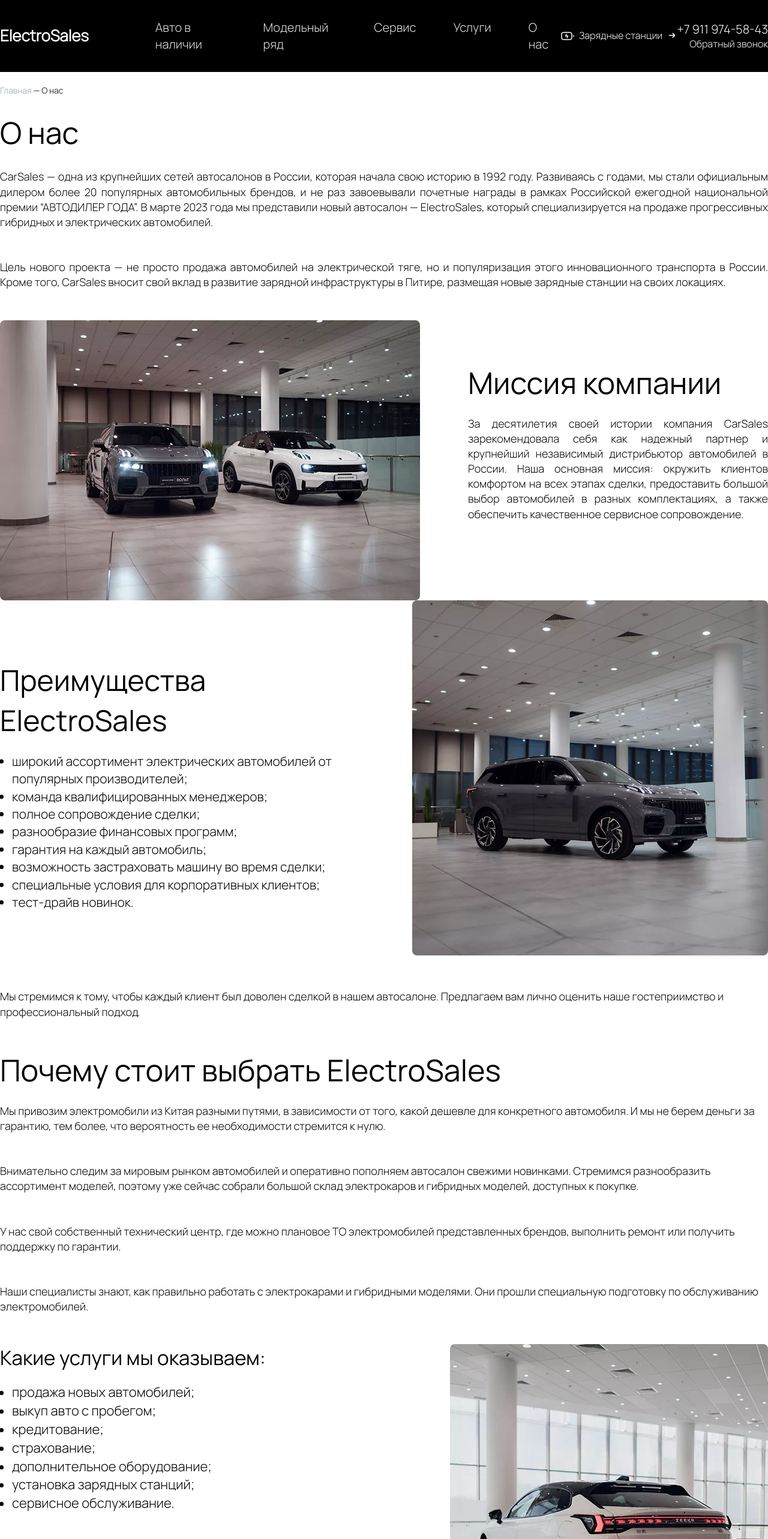
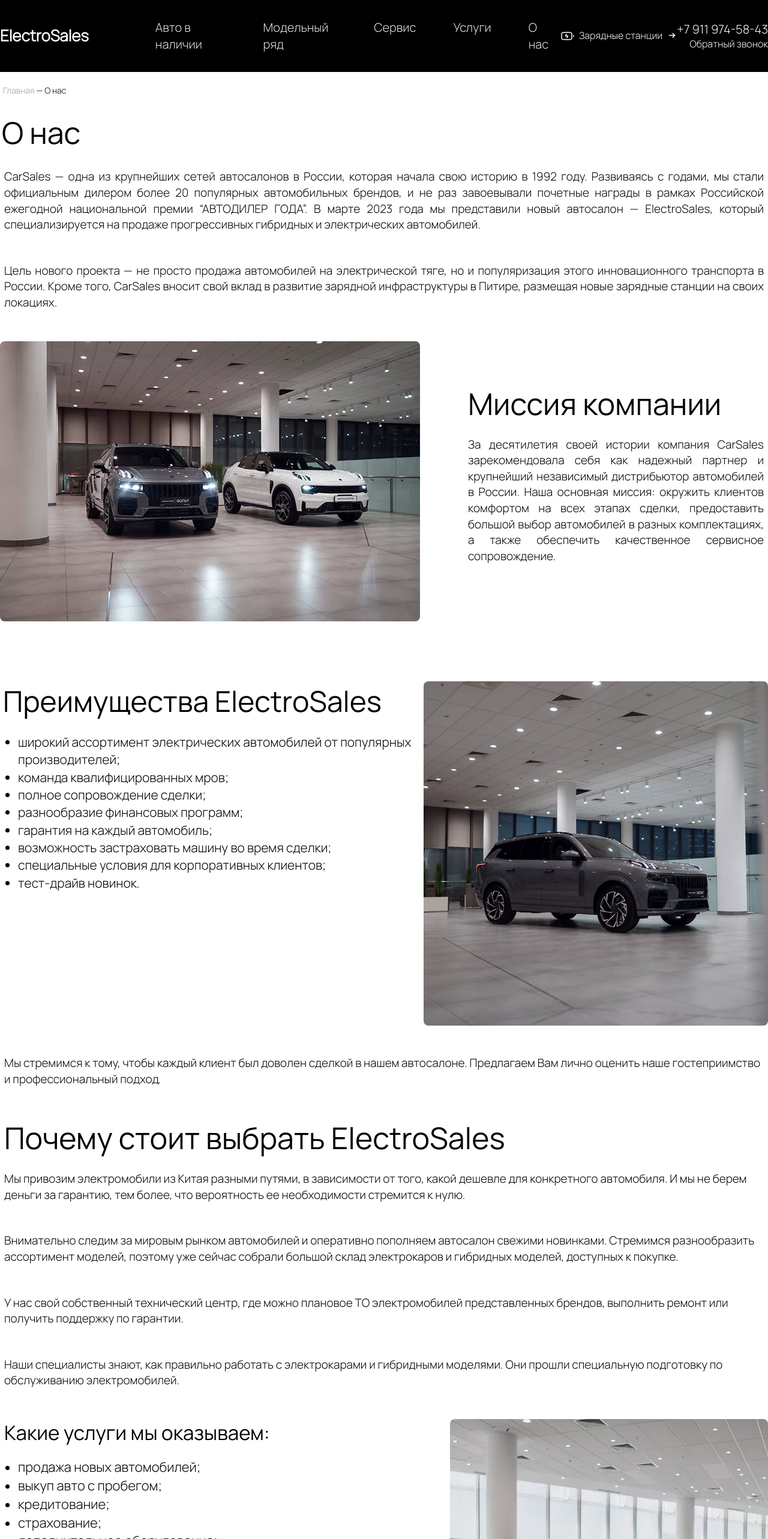
Before and after one commit to Bondik4/Bond4ik.github.io, a React (Create React App) app: page /AboutUs in a window 1280 px wide. Shown: the top 2566 px of the page at 60% size. Built offline with nearby package versions, Linux system fonts and the light colour scheme.

Commit message:
Адаптив пара страниц

```diff
--- a/src/components/advantages.js
+++ b/src/components/advantages.js
@@ -5,7 +5,7 @@
     <div className="bg-black">
       <div className="container mx-auto py-[90px]">
       <img className="max-h-full" src="/media/Line/1.jpg"></img>
-        <div className="">
+        <div className="pt-[50px]">
           <a className="pt-[30px] text-white text-[20px] ">ПРЕИМУЩЕСТВА</a>
           <div className="pt-[20px]">
           <div className="pl-[492px] leading-[80px] text-[80px] text-white font-Bold flex text-right text-justify">Почему клиенты выбирают и покупают электромобили в ElectroSales</div>
@@ -37,6 +37,9 @@
             </a>
           </div>
         </div>
+        <div className="pt-[50px]">
+          <img className="max-h-full" src="/media/Line/1.jpg"></img>
+        </div>
       </div>
     </div>
   )
--- a/src/components/podbor.js
+++ b/src/components/podbor.js
@@ -2,9 +2,9 @@
 
 function podbor(){
   return(
-    <div className="container mx-auto flex py-[90px]" >
+    <div className="flex flex-col lg:flex lg:flex-row container mx-auto py-[90px]" >
       <img className="" src="./media/podbor/1.webp"></img>
-      <div className="pl-[80px] flex flex-col pt-[350px]">
+      <div className=" pl-[80px] flex flex-col lg:pt-[350px]">
         <a className="text-[52px] leading-[70px] font-Bold ">Нужна помощь в подборе автомобиля?</a>
         <a className="text-[20px] pt-[30px] max-w-[410px]">Оставьте нам свои данные и наш менеджер свяжется с вами в течение 15 минут.</a>
         <div className='flex gap-[10px] pt-[30px]'>
--- a/src/pages/AboutUs.js
+++ b/src/pages/AboutUs.js
@@ -2,23 +2,23 @@
 import Footer from "../components/Footer";
 import { Link } from 'react-router-dom';
 
-function AboutUs(){
-  return(
+function AboutUs() {
+  return (
     <div>
       <div>
-        <Header/>
+        <Header />
       </div>
-      <div className="container mx-auto">
+      <div className="container mx-auto ">
         <div className="pt-[140px]">
           <div>
-              <Link className="text-slate-400 text-[14px] " to="/">Главная </Link>
-              <a className="text-[14px]">— О нас</a>
+            <Link className="pl-[5px] text-slate-400 text-[14px] " to="/">Главная </Link>
+            <a className="text-[14px] ">— О нас</a>
           </div>
         </div>
         <div className="pt-[25px]">
-          <h className="text-[50px] font-Bold">О нас</h>
+          <h className="text-[50px] font-Bold pl-[3px]">О нас</h>
         </div>
-          <div className="text-[18px] pt-[25px] text-justify">
+       <div className="text-[19px] pt-[25px] text-justify pl-[7px] pr-[7px]">
           <a>CarSales — одна из крупнейших сетей автосалонов в России, которая начала свою историю
             в 1992 году. Развиваясь с годами, мы стали официальным дилером более 20 популярных
             автомобильных брендов, и не раз завоевывали почетные награды в рамках Российской
@@ -27,17 +27,17 @@
             гибридных и электрических автомобилей.
           </a>
         </div>
-        <div className="text-[18px] py-[50px] text-justify">
+        <div className="text-[19px] py-[50px] text-justify pl-[7px] pr-[7px]">
           <a>Цель нового проекта — не просто продажа
             автомобилей на электрической тяге, но и популяризация этого инновационного транспорта
             в России. Кроме того, CarSales вносит свой вклад в развитие зарядной инфраструктуры в
             Питире, размещая новые зарядные станции на своих локациях.</a>
         </div>
-        <div className="flex">
-          <img className="rounded-lg" src="./media/AboutUs/1.webp"></img>
-          <div className="flex flex-col pt-[70px] pb-[80px] pl-[80px]">
-          <h className="text-[50px] font-Bold"> Миссия компании</h>
-          <a className="text-[18px] pt-[20px] text-justify">
+        <div className="flex flex-col lg:flex lg:flex-row">
+          <img className="rounded-lg w-full sm:w-[700px]" src="./media/AboutUs/1.webp"></img>
+          <div className="flex flex-col pt-[70px] pb-[70px] md:pl-0">
+            <h className="text-[50px] font-Bold lg:pl-[80px] pl-[7px] pr-[7px]">Миссия компании</h>
+            <a className="text-[19px] pt-[20px] text-justify pl-[7px] pr-[7px] lg:pl-[80px]">
               За десятилетия своей истории компания CarSales
               зарекомендовала себя как надежный партнер и крупнейший
               независимый дистрибьютор автомобилей в России. Наша основная миссия:
@@ -47,13 +47,13 @@
             </a>
           </div>
         </div>
-        <div className="flex">
-          <div className="flex flex-col pt-[100px] pb-[80px] pr-[80px]">
-            <h className="text-[48px] font-Bold">Преимущества ElectroSales</h>
+        <div className="flex flex-col-reverse lg:flex lg:flex-row">
+          <div className="flex flex-col pt-[100px] pb-[80px] pr-[80px] md:pr-0">
+            <h className="text-[48px] font-Bold pl-[5px]">Преимущества ElectroSales</h>
             <div>
-              <ul className="text-[21px] list-disc pl-[20px] pt-[20px]">
+              <ul className="text-[21px] list-disc pl-[30px] pt-[20px] ">
                 <li>широкий ассортимент электрических автомобилей от популярных производителей;</li>
-                <li>команда квалифицированных менеджеров;</li>
+                <li>команда квалифицированных мров;</li>
                 <li>полное сопровождение сделки;</li>
                 <li>разнообразие финансовых программ;</li>
                 <li>гарантия на каждый автомобиль;</li>
@@ -63,40 +63,40 @@
               </ul>
             </div>
           </div>
-          <div className="flex flex-col">
-              <img className="rounded-lg" src="./media/AboutUs/2.webp"></img>
+          <div className="flex flex-col md:pt-[100px]">
+            <img className="rounded-lg lg:w-[700px] " src="./media/AboutUs/2.webp"></img>
           </div>
         </div>
-        <div className="text-[18px] py-[50px]">
+        <div className="text-[19px] py-[50px] pl-[7px] pr-[7px] ">
           <a>Мы стремимся к тому, чтобы каждый клиент был доволен сделкой в нашем автосалоне.
-            Предлагаем вам лично оценить наше гостеприимство и профессиональный подход.</a>
+            Предлагаем Вам лично оценить наше гостеприимство и профессиональный подход.</a>
         </div>
-        <div>
-        <h className="text-[50px] font-Bold">Почему стоит выбрать ElectroSales</h>
-        <div className="text-[18px] pt-[20px]">
+        <div className="pl-[7px] pr-[7px]">
+          <h className="text-[50px] font-Bold ">Почему стоит выбрать ElectroSales</h>
+          <div className="text-[19px] pt-[20px]">
             <a>Мы привозим электромобили из Китая разными путями, в зависимости от того, какой дешевле
               для конкретного автомобиля. И мы не берем деньги за гарантию, тем более, что вероятность
               ее необходимости стремится к нулю.</a>
           </div>
-          <div className="text-[18px] pt-[50px]">
+          <div className="text-[19px] pt-[50px]">
             <a>Внимательно следим за мировым рынком автомобилей и оперативно пополняем автосалон
               свежими новинками. Стремимся разнообразить ассортимент моделей, поэтому уже сейчас
               собрали большой склад электрокаров и гибридных моделей, доступных к покупке.</a>
           </div>
-            <div className="text-[18px] pt-[50px]">
+          <div className="text-[19px] pt-[50px]">
             <a>У нас свой собственный технический центр, где можно плановое ТО электромобилей
               представленных брендов, выполнить ремонт или получить поддержку по гарантии.</a>
           </div>
-              <div className="text-[18px] pt-[50px]">
+          <div className="text-[19px] pt-[50px]">
             <a>Наши специалисты знают, как правильно работать с электрокарами и гибридными моделями.
               Они прошли специальную подготовку по обслуживанию электромобилей.</a>
           </div>
         </div>
-        <div className="flex justify-between pt-[50px]">
+        <div className="flex flex-col justify-between pt-[50px] lg:flex lg:flex-row">
           <div className="flex flex-col" >
-            <h className="text-[33px] font-Bold">Какие услуги мы оказываем:</h>
+            <h className="text-[33px] font-Bold pl-[7px] pr-[7px]">Какие услуги мы оказываем:</h>
             <div>
-                <ul className="text-[22px] list-disc pl-[20px] pt-[20px]">
+              <ul className="text-[22px] list-disc pl-[30px] pt-[20px]">
                 <li>продажа новых автомобилей;</li>
                 <li>выкуп авто с пробегом;</li>
                 <li>кредитование;</li>
@@ -109,7 +109,7 @@
           </div>
           <img className="rounded-lg " src="./media/AboutUs/3.webp"></img>
         </div>
-        <div className="text-[18px] pt-[50px] pb-[25px]">
+        <div className="text-[19px] pt-[50px] pb-[25px] pl-[7px] pr-[7px]">
           <a>Откройте мир мощных, экологичных и роскошных автомобилей вместе с автосалоном
             ElectroSales. Узнайте больше информации о моделях в наличии по телефону,
               указанному на сайте.</a>
--- a/src/pages/Home.js
+++ b/src/pages/Home.js
@@ -96,8 +96,6 @@
         </div>
         <div>
           <Star/>
-        </div>
-        <div>
         </div>
         <div>
           <Advantages />
--- a/src/pages/Map.js
+++ b/src/pages/Map.js
@@ -8,15 +8,15 @@
     <div>
       <Header/>
       <div className="container mx-auto">
-        <div className="pt-[140px]">
+        <div className="pt-[140px] pl-[5px] pr-[5px]">
           <Link className="text-slate-400 text-[14px] " to="/">Главная </Link>
           <a className="text-[14px]">— Зарядные станции</a>
         </div>
           <div className="flex flex-col justify-center my-10">
-            <div>
+            <div className="pl-[5px] pr-[5px]">
               <a className="text-[40px] font-Bold">Карта зарядных станций</a>
             </div>
-            <div className="pt-[20px]">
+            <div className="pt-[20px] pl-[7px] pr-[7px]">
             <Maplockation />
             </div>
           </div>
```
Also changed, not shown: src/components/CarMenu.js (+10 -8 lines), src/components/CarTier.js (+5 -6 lines), src/components/Gif.js (+6 -4 lines), src/pages/CarModel.js (+5 -5 lines), src/App.css (line endings or trailing spaces), tailwind.config.js (line endings or trailing spaces), 1 other file (tests, documents, lock files or other folders). Lines whose indentation alone changed are shown as unchanged.
